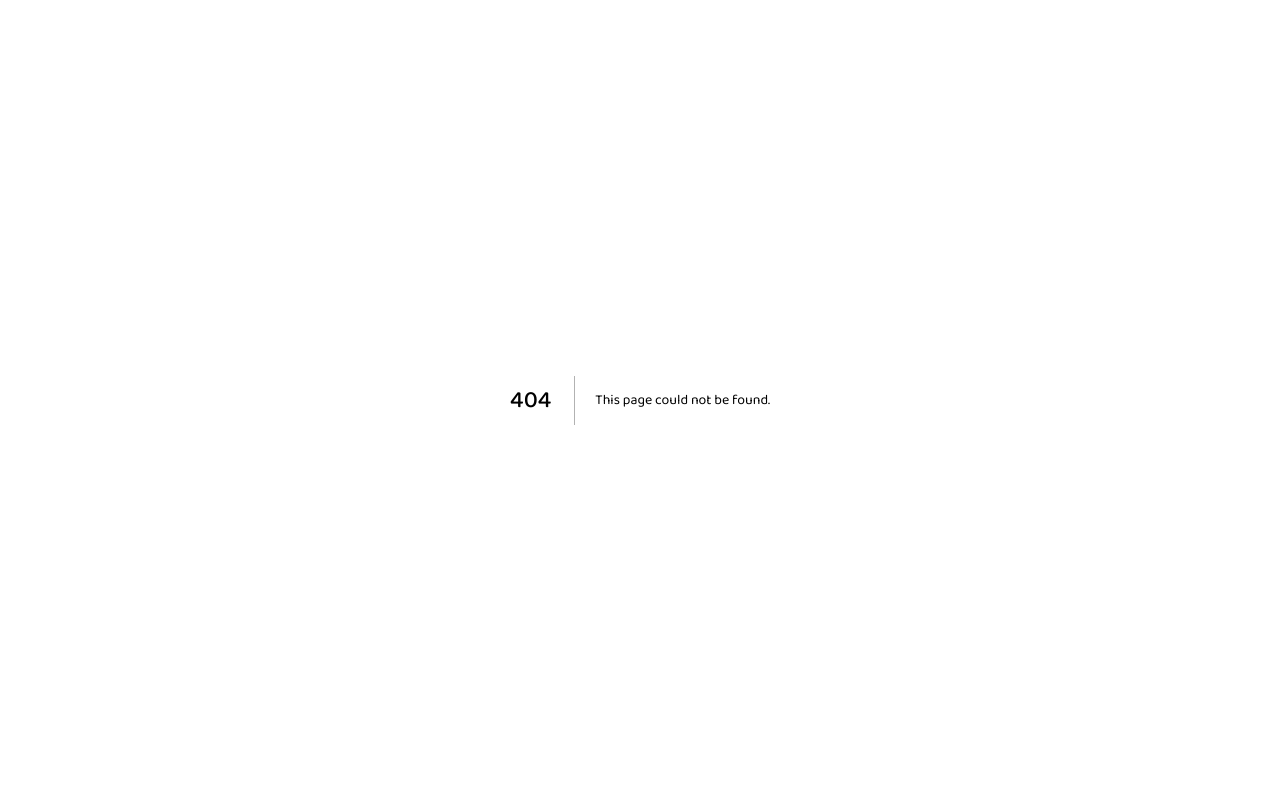
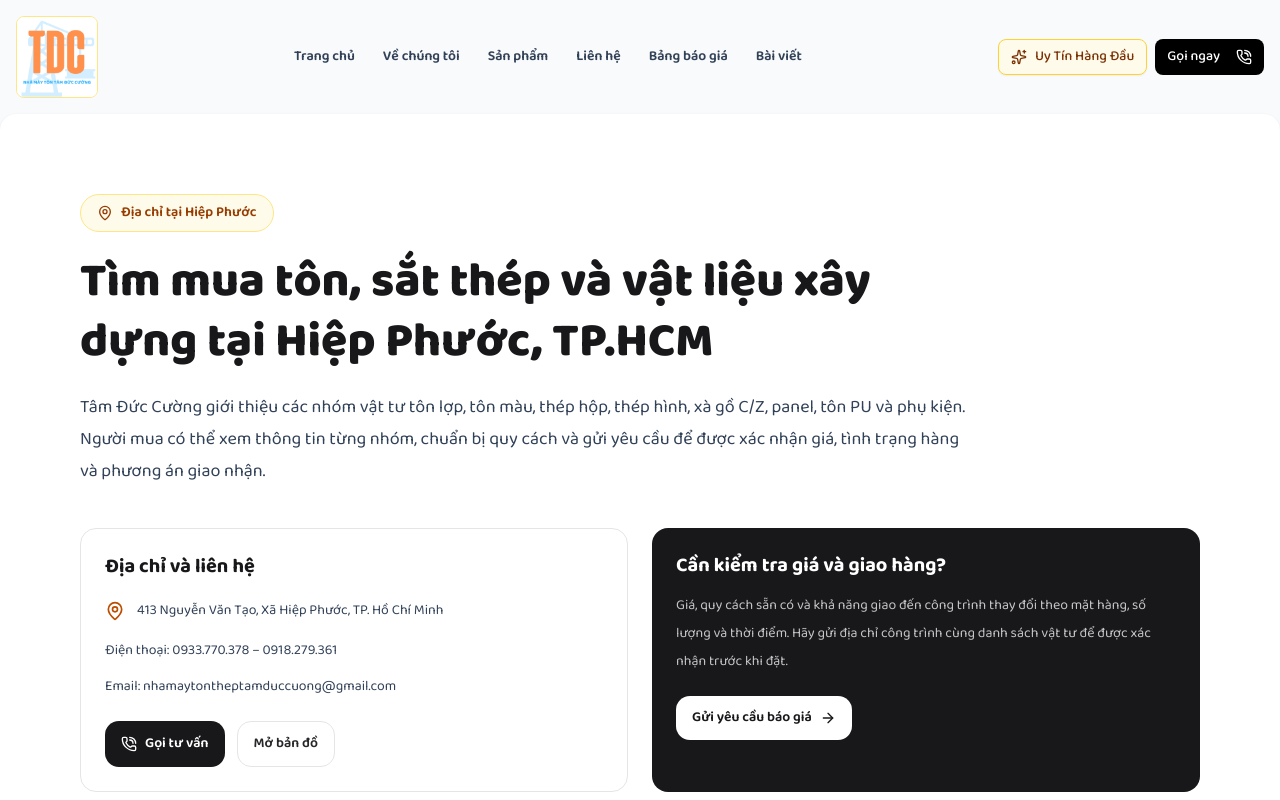
Before and after one commit to tongducduy309/tamduccuong, a Next.js app: page /vat-lieu-xay-dung-hiep-phuoc in a window 1280 px wide. Before the commit this address had no page. Shown: the top 800 px of the page. Built offline with nearby package versions, Linux system fonts and the light colour scheme; a web font is replaced by a local one.

Commit message:
feat(seo): add Hiệp Phước local materials landing page

```diff
--- /dev/null
+++ b/app/vat-lieu-xay-dung-hiep-phuoc/page.tsx
@@ -0,0 +1,82 @@
+import type { Metadata } from "next";
+import Link from "next/link";
+import Layout from "@/lib/layouts/(layout)/layout";
+import { products } from "@/lib/products";
+import { MapPin, PhoneCall, ArrowRight } from "lucide-react";
+
+const SITE_URL = "https://tamduccuong.vercel.app";
+
+export const metadata: Metadata = {
+  title: "Vật liệu xây dựng, tôn thép tại Hiệp Phước, TP.HCM",
+  description: "Tìm hiểu danh mục tôn lợp, tôn màu, thép hộp, thép hình, xà gồ C/Z và phụ kiện tại Tâm Đức Cường, 413 Nguyễn Văn Tạo, Xã Hiệp Phước, TP.HCM. Liên hệ xác nhận quy cách, giá và giao nhận.",
+  alternates: { canonical: `${SITE_URL}/vat-lieu-xay-dung-hiep-phuoc` },
+  openGraph: {
+    type: "website",
+    url: `${SITE_URL}/vat-lieu-xay-dung-hiep-phuoc`,
+    title: "Vật liệu xây dựng tại Hiệp Phước | Tâm Đức Cường",
+    description: "Danh mục tôn, sắt thép, xà gồ và vật liệu xây dựng tại địa chỉ 413 Nguyễn Văn Tạo, Xã Hiệp Phước, TP.HCM.",
+    images: [{ url: "/og.png", width: 1200, height: 630, alt: "Tôn thép Tâm Đức Cường tại Hiệp Phước" }],
+  },
+};
+
+export default function HiepPhuocMaterialsPage() {
+  const schema = {
+    "@context": "https://schema.org",
+    "@type": "WebPage",
+    name: "Vật liệu xây dựng tại Hiệp Phước, TP.HCM",
+    url: `${SITE_URL}/vat-lieu-xay-dung-hiep-phuoc`,
+    about: { "@id": `${SITE_URL}/#business` },
+    mainEntity: {
+      "@type": "ItemList",
+      itemListElement: products.map((product, index) => ({
+        "@type": "ListItem", position: index + 1, name: product.name,
+        url: `${SITE_URL}/san-pham/${product.slug}`,
+      })),
+    },
+  };
+
+  return (
+    <Layout>
+      <script type="application/ld+json" dangerouslySetInnerHTML={{ __html: JSON.stringify(schema).replace(/</g, "\\u003c") }} />
+      <main className="container mx-auto max-w-6xl px-4 py-12 md:py-16">
+        <header className="max-w-4xl">
+          <div className="inline-flex items-center gap-2 rounded-full border border-amber-200 bg-amber-50 px-4 py-2 text-sm font-semibold text-amber-800"><MapPin className="h-4 w-4" /> Địa chỉ tại Hiệp Phước</div>
+          <h1 className="mt-5 text-3xl font-extrabold leading-tight text-zinc-900 md:text-5xl">Tìm mua tôn, sắt thép và vật liệu xây dựng tại Hiệp Phước, TP.HCM</h1>
+          <p className="mt-5 text-base leading-8 text-slate-700 md:text-lg">Tâm Đức Cường giới thiệu các nhóm vật tư tôn lợp, tôn màu, thép hộp, thép hình, xà gồ C/Z, panel, tôn PU và phụ kiện. Người mua có thể xem thông tin từng nhóm, chuẩn bị quy cách và gửi yêu cầu để được xác nhận giá, tình trạng hàng và phương án giao nhận.</p>
+        </header>
+        <section className="mt-10 grid gap-6 md:grid-cols-2">
+          <div className="rounded-2xl border bg-white p-6">
+            <h2 className="text-xl font-bold text-zinc-900">Địa chỉ và liên hệ</h2>
+            <p className="mt-4 flex gap-3 text-sm leading-7 text-slate-700"><MapPin className="mt-1 h-5 w-5 shrink-0 text-amber-700" />413 Nguyễn Văn Tạo, Xã Hiệp Phước, TP. Hồ Chí Minh</p>
+            <p className="mt-3 text-sm leading-7 text-slate-700">Điện thoại: 0933.770.378 – 0918.279.361</p>
+            <p className="mt-2 text-sm leading-7 text-slate-700">Email: nhamaytontheptamduccuong@gmail.com</p>
+            <div className="mt-5 flex flex-wrap gap-3">
+              <a href="tel:0933770378" className="inline-flex items-center rounded-xl bg-zinc-900 px-4 py-3 text-sm font-semibold text-white"><PhoneCall className="mr-2 h-4 w-4" />Gọi tư vấn</a>
+              <a href="https://www.google.com/maps/search/?api=1&query=413%20Nguyen%20Van%20Tao%2C%20Hiep%20Phuoc%2C%20Ho%20Chi%20Minh" target="_blank" rel="noreferrer" className="rounded-xl border px-4 py-3 text-sm font-semibold text-zinc-800">Mở bản đồ</a>
+            </div>
+          </div>
+          <div className="rounded-2xl bg-zinc-900 p-6 text-white">
+            <h2 className="text-xl font-bold">Cần kiểm tra giá và giao hàng?</h2>
+            <p className="mt-3 text-sm leading-7 text-white/75">Giá, quy cách sẵn có và khả năng giao đến công trình thay đổi theo mặt hàng, số lượng và thời điểm. Hãy gửi địa chỉ công trình cùng danh sách vật tư để được xác nhận trước khi đặt.</p>
+            <Link href="/quotation" className="mt-5 inline-flex items-center rounded-xl bg-white px-4 py-3 text-sm font-semibold text-zinc-900">Gửi yêu cầu báo giá <ArrowRight className="ml-2 h-4 w-4" /></Link>
+          </div>
+        </section>
+        <section className="mt-12">
+          <h2 className="text-2xl font-bold text-zinc-900">Danh mục tôn thép và vật liệu</h2>
+          <p className="mt-2 text-sm leading-7 text-slate-600">Chọn nhóm sản phẩm để xem mô tả, ứng dụng và thông tin cần chuẩn bị khi hỏi mua.</p>
+          <div className="mt-5 grid gap-4 sm:grid-cols-2 lg:grid-cols-3">
+            {products.map((product) => <Link key={product.slug} href={`/san-pham/${product.slug}`} className="rounded-xl border bg-white p-5 transition hover:border-amber-300 hover:shadow-md"><h3 className="font-bold text-zinc-900">{product.name}</h3><p className="mt-2 text-sm leading-7 text-slate-600">{product.shortDescription}</p><span className="mt-3 inline-flex items-center text-sm font-semibold text-amber-700">Xem chi tiết <ArrowRight className="ml-2 h-4 w-4" /></span></Link>)}
+          </div>
+        </section>
+        <section className="mt-12 rounded-2xl border bg-white p-6 md:p-8">
+          <h2 className="text-2xl font-bold text-zinc-900">Cách yêu cầu báo giá vật liệu chính xác</h2>
+          <ol className="mt-5 grid gap-4 md:grid-cols-3">
+            <li className="rounded-xl bg-slate-50 p-5"><strong>1. Gửi quy cách</strong><p className="mt-2 text-sm leading-7 text-slate-600">Tên hàng, kích thước, độ dày, chiều dài và tiêu chuẩn nếu có.</p></li>
+            <li className="rounded-xl bg-slate-50 p-5"><strong>2. Gửi số lượng</strong><p className="mt-2 text-sm leading-7 text-slate-600">Số tấm, số cây, khối lượng hoặc bảng thống kê vật tư.</p></li>
+            <li className="rounded-xl bg-slate-50 p-5"><strong>3. Gửi địa chỉ công trình</strong><p className="mt-2 text-sm leading-7 text-slate-600">Khu vực nhận hàng, điều kiện xe vào và nhu cầu bốc dỡ.</p></li>
+          </ol>
+        </section>
+      </main>
+    </Layout>
+  );
+}
```
